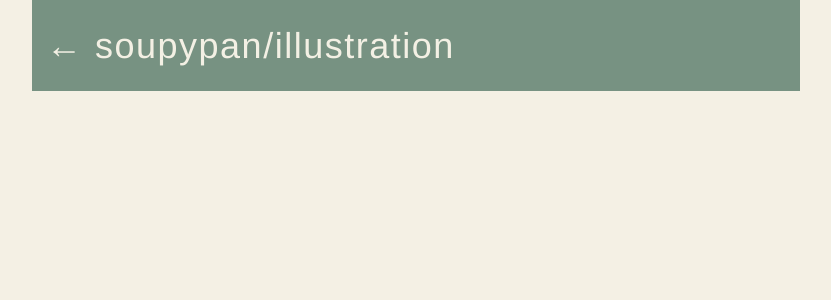
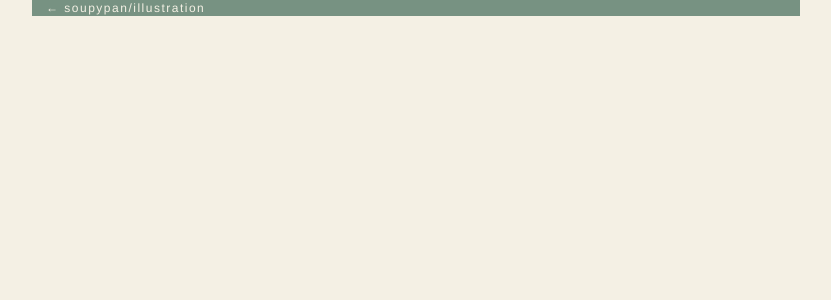
Before and after one commit to soupypan/soupypan.github.io, a Jekyll site: the page built from illustration/index.html, in a window 1280 px wide. Shown: the top 300 px of the page, without its empty margins (224-1055 px from the left). Built offline with Jekyll 4.4.1, drawn with Linux system fonts in a browser that asks for light colours.

Commit message:
Update index.html

```diff
--- a/illustration/index.html
+++ b/illustration/index.html
@@ -4,9 +4,9 @@ title: illustration
 ---
   <div class="header">
 
-  <h1><a href="/" >  ← <span class = "text" >
+  <a href="/" >  ← <span class = "text" >
   soupypan/{{ page.title }}
-  </span> </a></h1>
+  </span> </a>
 
 
   </div>
```
